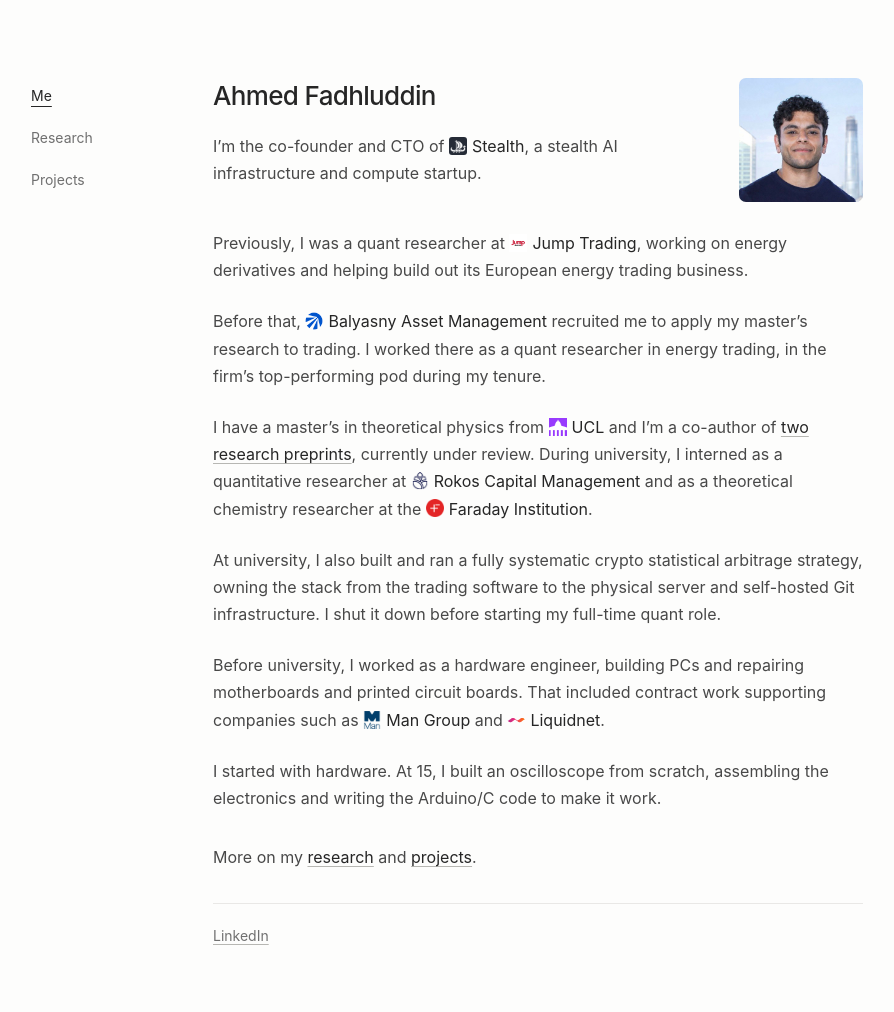
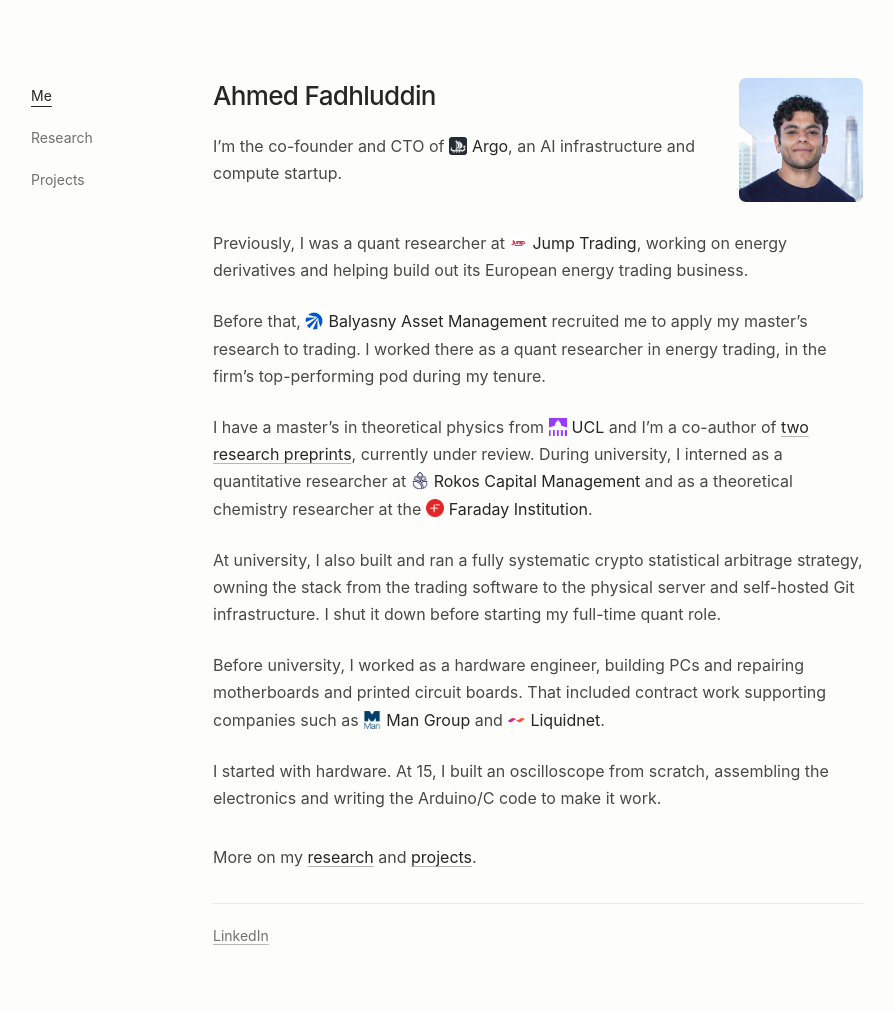
Before and after one commit to AFadhluddin/AFadhluddin.github.io, a Jekyll site: the page built from index.html, in a window 1280 px wide. Shown: the whole page, without its empty margins (161-1055 px from the left). Built offline with Jekyll 4.4.1, drawn with Linux system fonts in a browser that asks for light colours.

Commit message:
Name Argo in the founder introduction

```diff
--- a/_data/organisations.yml
+++ b/_data/organisations.yml
@@ -1,7 +1,7 @@
 # Logos are local, official site brand marks (see docs/asset-sources.md).
 # A missing/empty logo path gracefully renders the organisation name alone.
-stealth:
-  name: Stealth
+argo:
+  name: Argo
   logo: /assets/logos/argo.png
   width: 96
   height: 96
--- a/_includes/introduction.html
+++ b/_includes/introduction.html
@@ -1,7 +1,7 @@
 <header class="introduction">
   <div>
     <h1>{{ site.data.profile.name }}</h1>
-    <p>I’m the co-founder and CTO of {% include organisation.html id="stealth" %}, a stealth AI infrastructure and compute startup.</p>
+    <p>I’m the co-founder and CTO of {% include organisation.html id="argo" %}, an AI infrastructure and compute startup.</p>
   </div>
   {% assign portrait = site.data.profile.portrait %}
   <img class="portrait" src="{{ portrait.path | relative_url }}" width="{{ portrait.width }}" height="{{ portrait.height }}" alt="{{ portrait.alt }}" fetchpriority="high">
```
Also changed, not shown: README.md.
